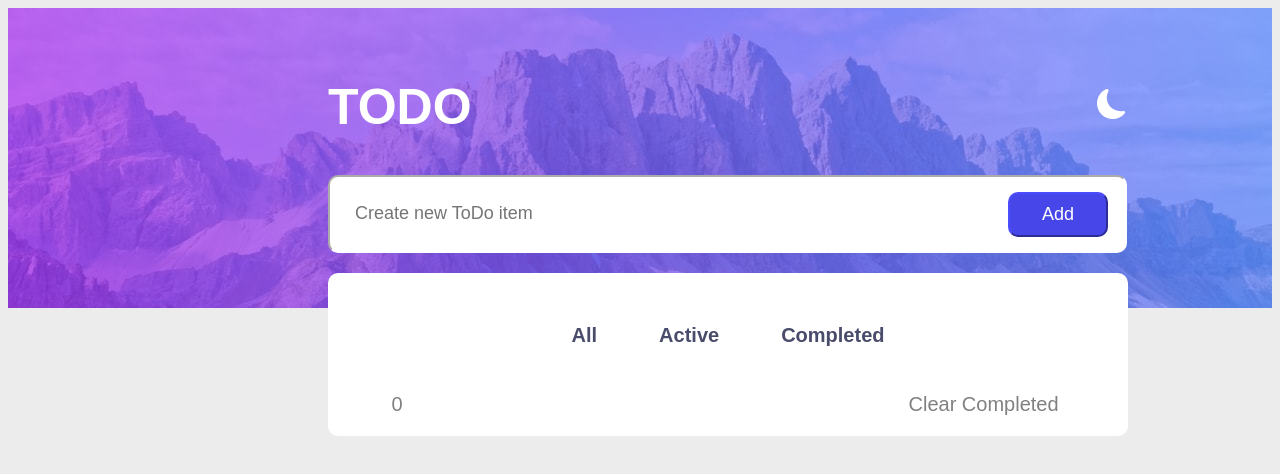
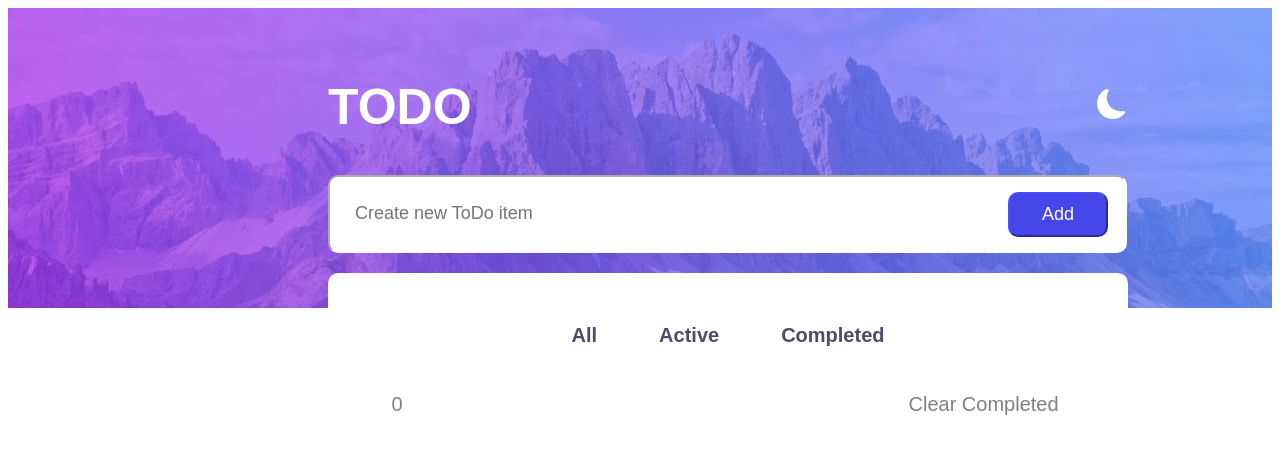
Before and after one commit to Jecholiah001/React_To_Do_App, a React (Vite) app in the folder To-Do-App/: page / in a window 1280 px wide. Shown: the top 474 px of the page. Built offline with nearby package versions, Linux system fonts and the light colour scheme; the HTML template or start-up script is replaced by a standard one.

Commit message:
New Changes

```diff
--- a/To-Do-App/src/App.css
+++ b/To-Do-App/src/App.css
@@ -1,5 +1,5 @@
 :root {
-  background-color: rgba(237, 236, 236, 0.964);
+  --background-color: rgba(237, 236, 236, 0.964);
 }
 
 body{
```
